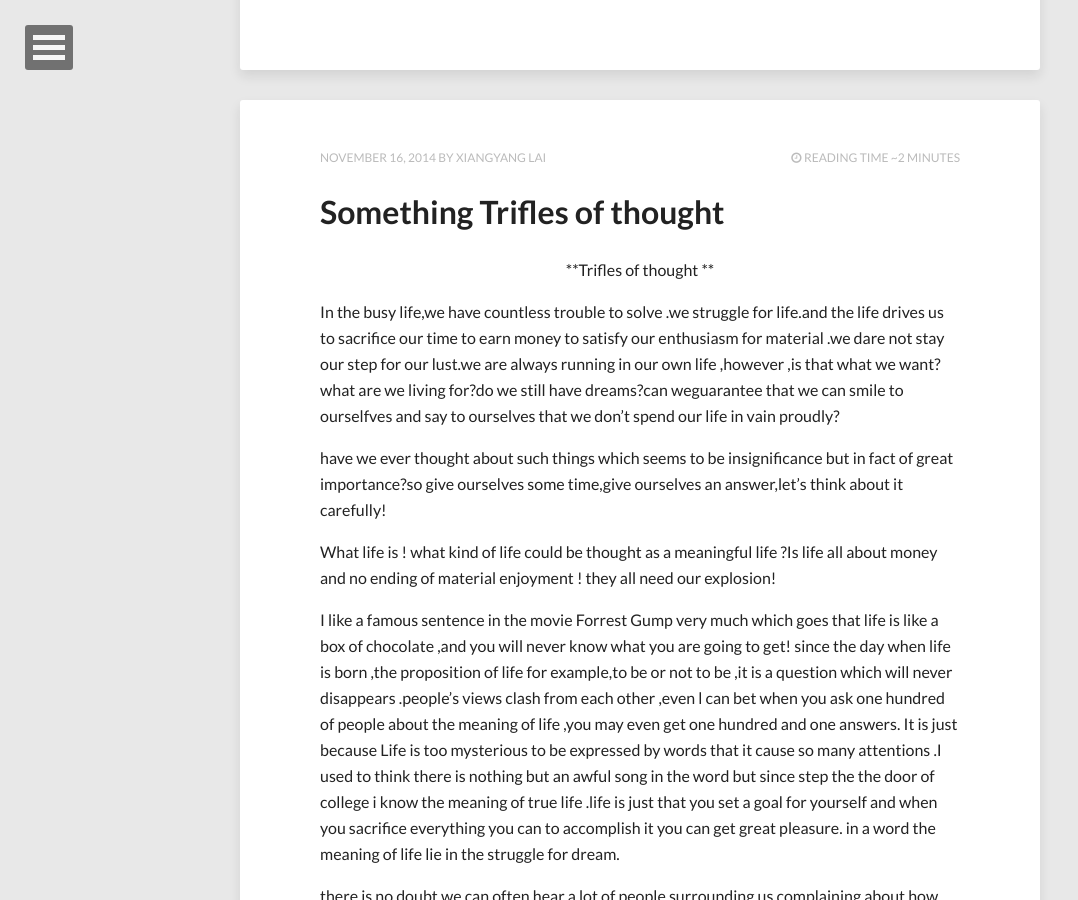
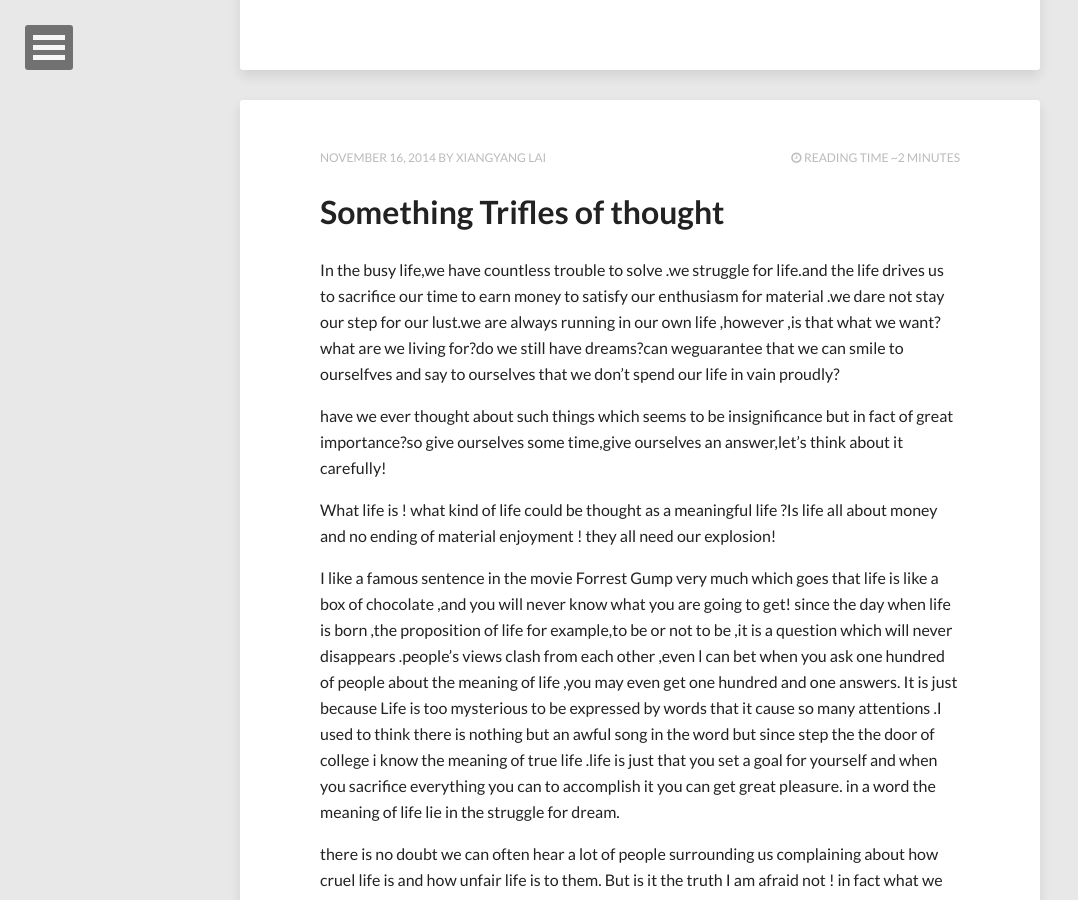
Before and after one commit to dependmyse/dependmyse.github.io, a Jekyll site: the page built from index.html, in a window 1280 px wide and 900 px high, scrolled down 707 px. Shown: the whole window, without its empty margins (0-1078 px from the left). Built offline with Jekyll 4.4.1, drawn with Linux system fonts in a browser that asks for light colours; nearby versions of some CDN libraries; the list of posts is cut into pages by our own code.

Commit message:
Update 2014-11-16-Something-Trifles of thought.md

```diff
--- a/_posts/2014-11-16-Something-Trifles of thought.md
+++ b/_posts/2014-11-16-Something-Trifles of thought.md
@@ -1,5 +1,5 @@
 
- <center>**Trifles of thought **</center>
+
 
 In the busy life,we have countless trouble to solve .we struggle for life.and the life drives us to sacrifice our time to earn money to satisfy our enthusiasm for material .we dare not stay our step for our lust.we are always running in our own life ,however ,is that what we want?what are we living for?do we still have dreams?can weguarantee that we can smile to ourselfves and say to ourselves that we don't spend our life in vain proudly?
 
```
